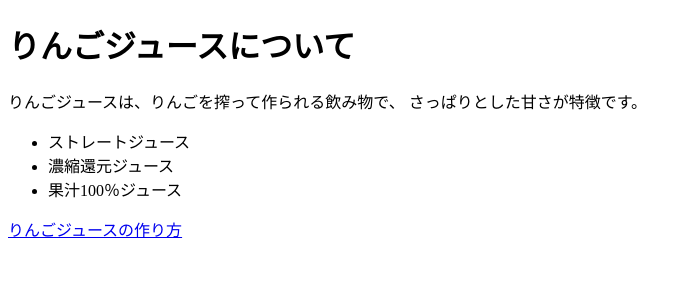
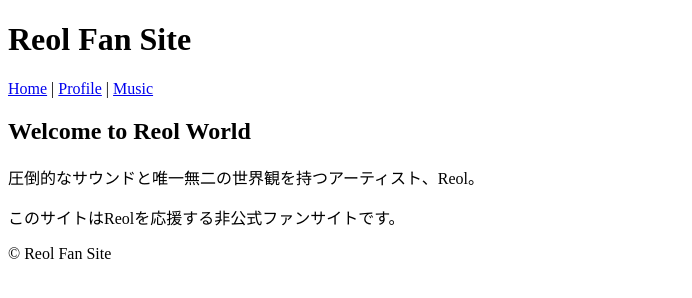
Before and after one commit to k025c0072/webproject, a plain HTML site: page index.html in a window 1280 px wide. Shown: the whole page, without its empty margins (0-692 px from the left). Drawn offline with Linux system fonts and the light colour scheme.

Commit message:
テーマを変更

```diff
--- a/index.html
+++ b/index.html
@@ -2,24 +2,32 @@
 <html lang="ja">
 <head>
   <meta charset="UTF-8">
-        <title>りんごジュースについて</title>
+  <title>Reol Fan Site</title>
 </head>
 <body>
-        <h1>りんごジュースについて</h1>
 
+<header>
+  <h1>Reol Fan Site</h1>
+  <nav>
+    <a href="index.html">Home</a> |
+    <a href="profile.html">Profile</a> |
+    <a href="music.html">Music</a>
+  </nav>
+</header>
+
+<main>
+  <h2>Welcome to Reol World</h2>
   <p>
-            りんごジュースは、りんごを搾って作られる飲み物で、
-            さっぱりとした甘さが特徴です。
+    圧倒的なサウンドと唯一無二の世界観を持つアーティスト、Reol。
   </p>
+  <p>
+    このサイトはReolを応援する非公式ファンサイトです。
+  </p>
+</main>
 
-        <ul>
-            <li>ストレートジュース</li>
-            <li>濃縮還元ジュース</li>
-            <li>果汁100％ジュース</li>
-        </ul>
+<footer>
+  <p>© Reol Fan Site</p>
+</footer>
 
-        <p>
-            <a href="howto.html">りんごジュースの作り方</a>
-        </p>
 </body>
 </html>
```
Also changed, not shown: profile.html (added). Lines whose indentation alone changed are shown as unchanged.
